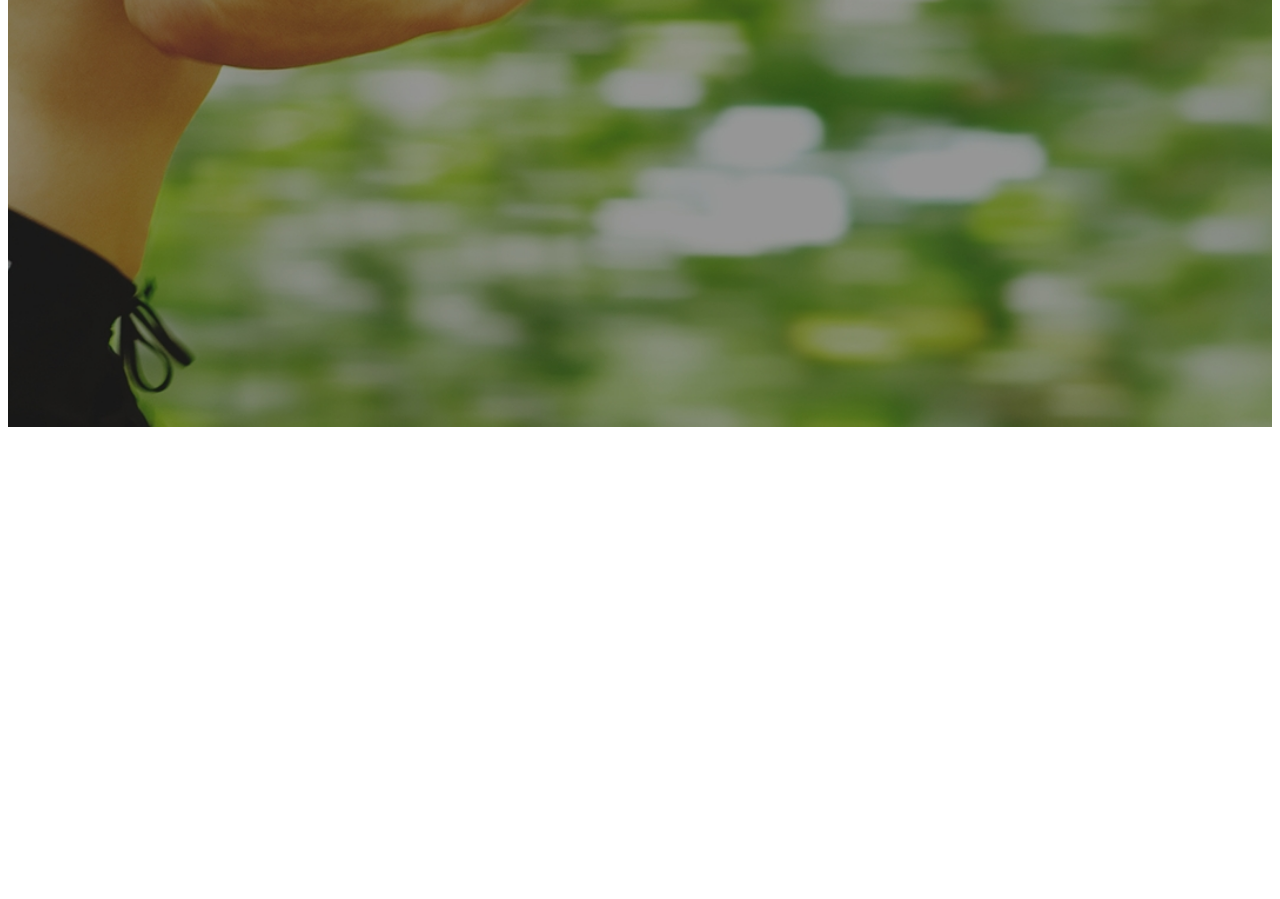
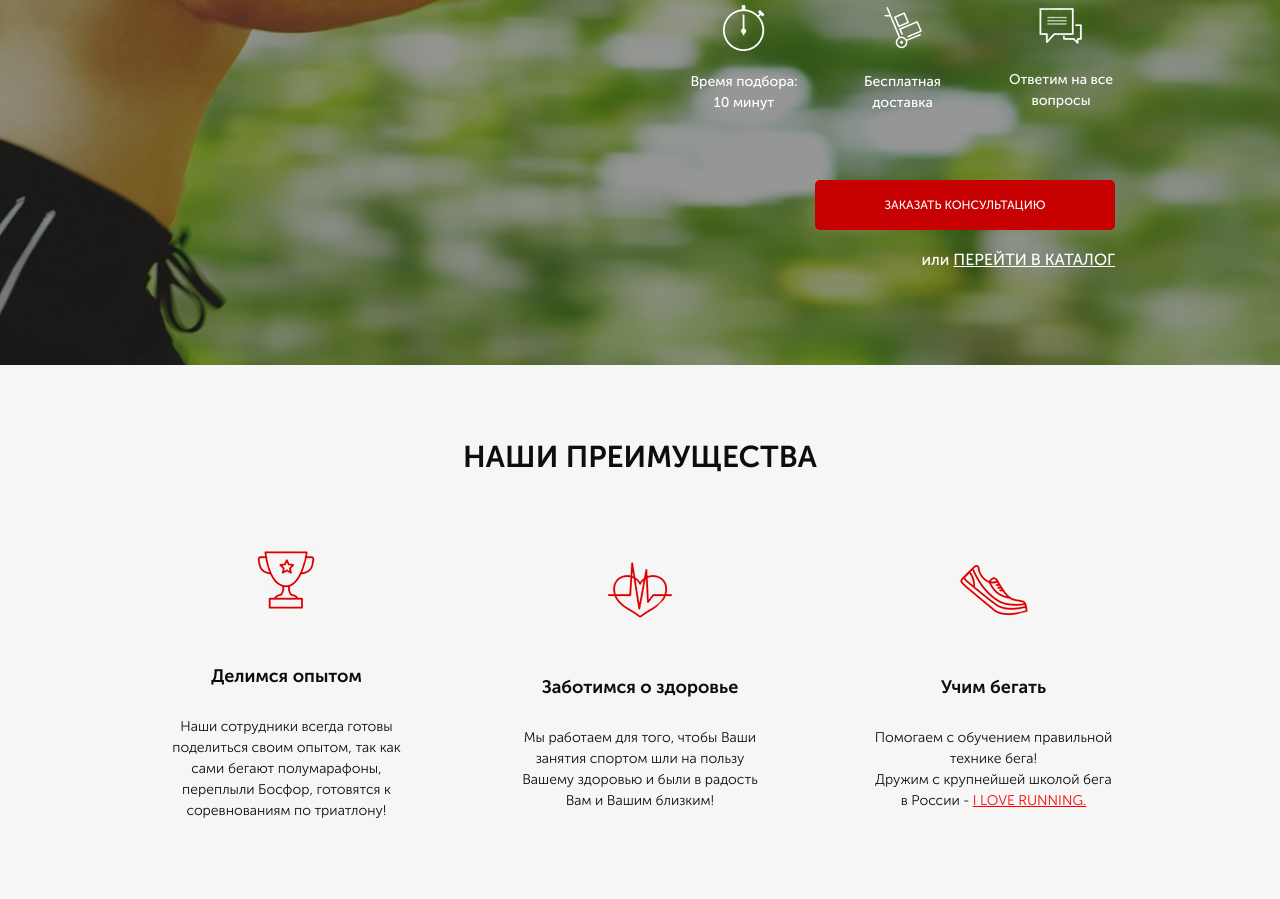
Before and after one commit to Dmitri111/pulse, a plain HTML site: page index.html in a window 1280 px wide. Shown: the part 345-1244 px from the top of the page. Before the commit the page ends 800 px from the top, so only its background shows below. Drawn offline with Linux system fonts and the light colour scheme.

Commit message:
second block

```diff
--- /dev/null
+++ b/css/fonts.css
@@ -0,0 +1,26 @@
+@font-face {
+    font-family: 'Museo Sans Cyrl';
+    src: local('MuseoSansCyrl-500'),
+        url('/fonts/MuseoSansCyrl-500.woff2') format('woff2'),
+        url('/fonts/MuseoSansCyrl-500.woff') format('woff');
+    font-weight: normal;
+    font-style: normal;
+}
+
+@font-face {
+    font-family: 'Museo Sans Cyrl';
+    src: local('MuseoSansCyrl-300'),
+        url('/fonts/MuseoSansCyrl-300.woff2') format('woff2'),
+        url('/fonts/MuseoSansCyrl-300.woff') format('woff');
+    font-weight: 300;
+    font-style: normal;
+}
+
+@font-face {
+    font-family: 'Museo Sans Cyrl';
+    src: local('MuseoSansCyrl-700'),
+        url('/fonts/MuseoSansCyrl-700.woff2') format('woff2'),
+        url('../fonts/MuseoSansCyrl-700.woff') format('woff');
+    font-weight: 700;
+    font-style: normal;
+}
--- a/index.html
+++ b/index.html
@@ -4,7 +4,8 @@
     <meta charset="UTF-8">
     <meta name="viewport" content="width=device-width, initial-scale=1.0">
     <title>Pulse</title>
-    <link rel="stylesheet" href="/css/">
+    <link rel="stylesheet" href="/css/bootstrap-reboot.min.css">
+    <link rel="stylesheet" href="/css/fonts.css">
     <link rel="stylesheet" href="/css/style.min.css">
 </head>
 <body>
@@ -24,6 +25,40 @@
                     <button class="button">Заказать звонок</button>
                 </div>
             </header>
+            <div class="promo__wrapper">
+                <h1 class="promo__header">Подбор пульсометра</h1>
+                <h1 class="promo__subheader">с учётом Вашего уровня подготовки</h1>
+                <div class="promo__icons">
+                    <div class="promo__icon"><img src="/icons/main_screen/timer.png" alt="time">Время подбора:<br>10 минут</div>
+                    <div class="promo__icon"><img src="/icons/main_screen/hand-cart.png" alt="cart">Бесплатная доставка</div>
+                    <div class="promo__icon"><img src="/icons/main_screen/messages.png" alt="messages">Ответим на все вопросы</div>
+                </div>
+                <button class="button button__promo">заказать кОНСУЛЬТАЦИЮ</button>
+                <div class="promo__link">или <a href="#">ПЕРЕЙТИ В КАТАЛОГ</a></div>
+            </div>
+        </div>
+    </div>
+    <div class="advantages">
+        <div class="container">
+            <div class="title">НАШИ ПРЕИМУЩЕСТВА</div>
+            <div class="advantages__wrapper">
+                <div class="advantages__item">
+                    <img src="/icons/advantages/cup.png" alt="cup">
+                    <div class="advantages__title">Делимся опытом</div>
+                    <div class="advantages__desc">Наши сотрудники всегда готовы поделиться своим опытом,
+                        так как сами бегают полумарафоны, переплыли Босфор, готовятся к соревнованиям по триатлону!</div>
+                </div>
+                <div class="advantages__item">
+                    <img src="/icons/advantages/heart.png" alt="cup">
+                    <div class="advantages__title">Заботимся о здоровье</div>
+                    <div class="advantages__desc">Мы работаем для того, чтобы Ваши занятия спортом шли на пользу Вашему здоровью и были в радость Вам и Вашим близким!</div>
+                </div>
+                <div class="advantages__item">
+                    <img src="/icons/advantages/shoe.png" alt="cup">
+                    <div class="advantages__title">Учим бегать</div>
+                    <div class="advantages__desc">Помогаем с обучением правильной технике бега!<br> Дружим с крупнейшей школой бега в России - <a href="#">I LOVE RUNNING.</a></div>
+                </div>
+            </div>
         </div>
     </div>
 </body>
--- a/sass/base/_variables.scss
+++ /dev/null
@@ -1,6 +0,0 @@
-@font-face {
-	font-family: 'Museo Sans Cyrl' sans-serif;
-	src: url('/fonts/MuseoSansCyrl-500.ttf');
-	font-weight: normal;
-    font-style: normal;
-}
--- /dev/null
+++ b/sass/blocks/_advantages.scss
@@ -0,0 +1,35 @@
+.advantages {
+    min-height: 470px;
+    background-color: #f6f6f6;
+    padding: 70px 0 78px 0;
+    &__wrapper {
+        display: flex;
+        justify-content: space-between;
+        align-items: center;
+        margin-top: 65px;
+    }
+    &__item {
+        display: flex;
+        flex-direction: column;
+        align-items: center;
+        width: 243px;
+    }
+    &__title {
+        color: #0d0d0d;
+        font-size: 18px;
+        font-weight: 700;
+        margin-top: 48px;
+    }
+    &__desc {
+        color: #0d0d0d;
+        font-size: 14px;
+        font-weight: 300;
+        margin-top: 26px;
+        text-align: center;
+        a {
+            color: #ff0000;
+            text-decoration: underline;
+            text-decoration: uppercase;
+        }
+    }
+}
--- /dev/null
+++ b/sass/blocks/_buttons.scss
@@ -0,0 +1,16 @@
+.button{
+    width: 150px;
+    height: 30px;
+    border-radius: 5px;
+    background-color: $color;
+    border: none;
+    color: #ffffff;
+    font-size: 12px;
+    font-weight: 500;
+    text-transform: uppercase;
+    &__promo {
+        margin-top: 67px;
+        width: 300px;
+        height: 50px;
+    }
+}
--- /dev/null
+++ b/sass/blocks/_header.scss
@@ -0,0 +1,37 @@
+.header {
+    display: flex;
+    justify-content: space-between;
+    align-items: center;
+    &__logo {
+        width: 250px;
+        img {
+            width: 100%;
+        }
+    }
+    &__official{
+        color: #ffffff;
+        font-size: 12px;
+        font-weight: 500;
+        text-align: center;
+        span {
+            display: block;
+            font-size: 18px;
+            text-align: center;
+        }
+    }
+    &__phone {
+        display: block;
+        color: #ffffff;
+        font-size: 18px;
+        font-weight: 700;
+        &:hover{
+            text-decoration: none;
+            color: #fff;
+        }
+    }
+    &__contacts {
+        display: flex;
+        flex-direction: column;
+        align-items: flex-end;
+    }
+}
--- a/sass/blocks/_promo.scss
+++ b/sass/blocks/_promo.scss
@@ -2,4 +2,52 @@
     min-height: 650px;
     padding: 21px 0 93px 0;
     background: url(/img/main.jpg) center (center / cover ) no-repeat;
+    &__wrapper {
+        display: flex;
+        flex-direction: column;
+        align-items: flex-end;
+    }
+    &__header {
+        margin-top: 91px;
+        color: #ffffff;
+        font-size: 42px;
+        font-weight: 700;
+        text-transform: uppercase;
+    }
+    &__subheader {
+        color: #ffffff;
+        font-size: 24px;
+        font-weight: 500;
+        text-transform: uppercase;
+    }
+    &__icons {
+        margin-top: 66px;
+        display: flex;
+        justify-content: space-between;
+        align-items: center;
+        width: 425px;
+    }
+    &__icon {
+        width: 108px;
+        text-align: center;
+        color: #ffffff;
+        font-size: 14px;
+        font-weight: 500;
+        img {
+            display: block;
+            margin: 0 auto;
+            margin-bottom: 20px;
+        }
+    }
+    &__link {
+        margin-top: 18px;
+        color: #ffffff;
+        font-size: 16px;
+        font-weight: 500;
+        a {
+            color: #ffffff;
+            text-decoration: underline;
+            text-decoration: uppercase;
+        }
+    }
 }
--- /dev/null
+++ b/sass/blocks/_titles.scss
@@ -0,0 +1,6 @@
+.title {
+    color: #0d0d0d;
+    font-size: 30px;
+    font-weight: 700;
+    text-align: center;
+}
--- a/sass/style.scss
+++ b/sass/style.scss
@@ -1,12 +1,15 @@
 @import 'base/variables';
-
+@import 'base/mixins';
 * {
-    font-style: 'Museo Sans Cyrl', sans-serif;
+    font-family: 'Museo Sans Cyrl', sans-serif;
 }
-
 .container {
     max-width: 950px;
     margin: 0 auto;
 }
 
-@import 'blocks/promo'
+@import 'blocks/promo';
+@import 'blocks/header';
+@import 'blocks/buttons';
+@import 'blocks/advantages';
+@import 'blocks/titles';
```
Also changed, not shown: css/style.min.css, fonts/MuseoSansCyrl-300.ttf (deleted), fonts/MuseoSansCyrl-300.woff (added), fonts/MuseoSansCyrl-300.woff2 (added), fonts/MuseoSansCyrl-500.ttf (deleted), fonts/MuseoSansCyrl-500.woff (added), fonts/MuseoSansCyrl-500.woff2 (added), fonts/MuseoSansCyrl-700.ttf (deleted), fonts/MuseoSansCyrl-700.woff (added), fonts/MuseoSansCyrl-700.woff2 (added), sass/css/advantages.min.css (added), 2 other files.
